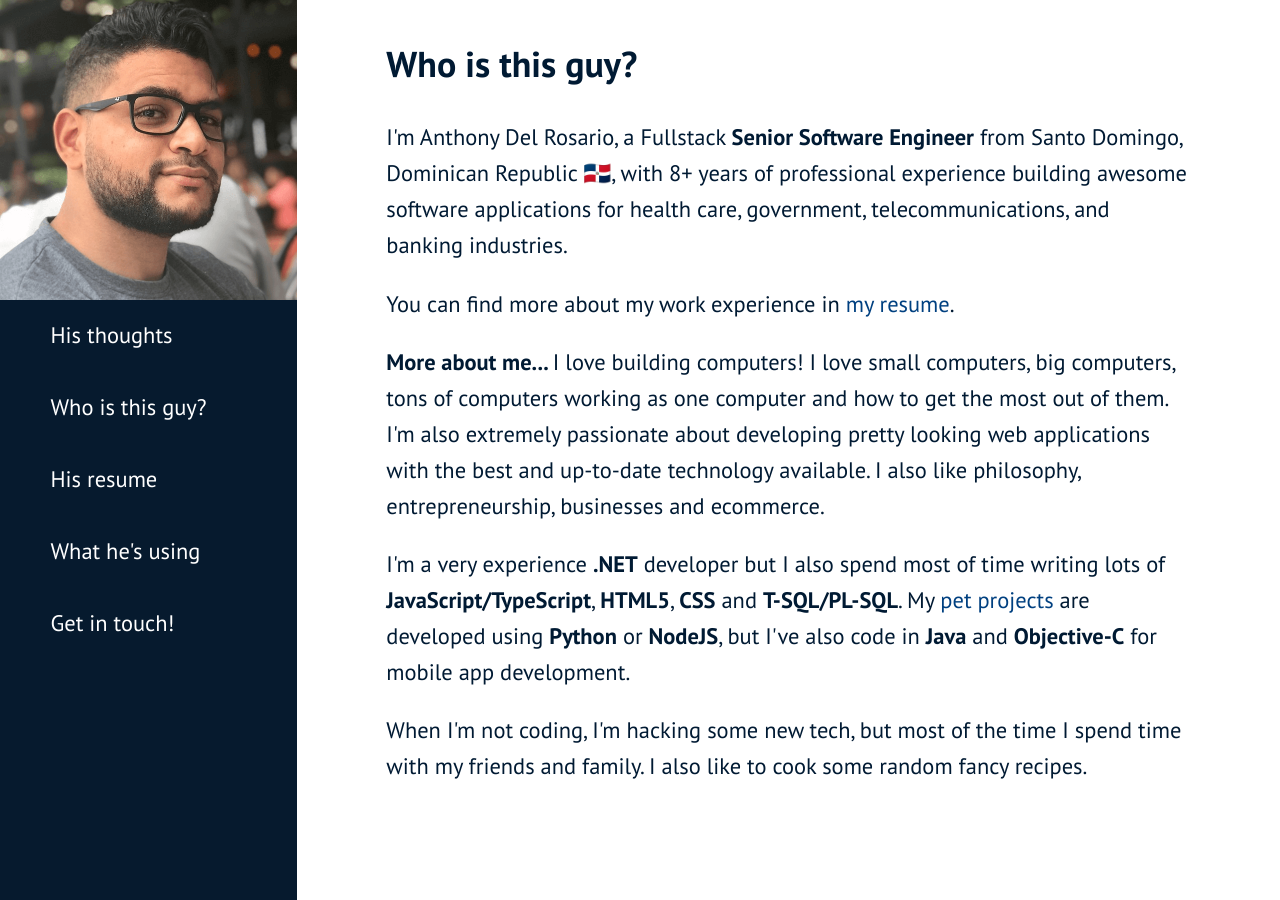
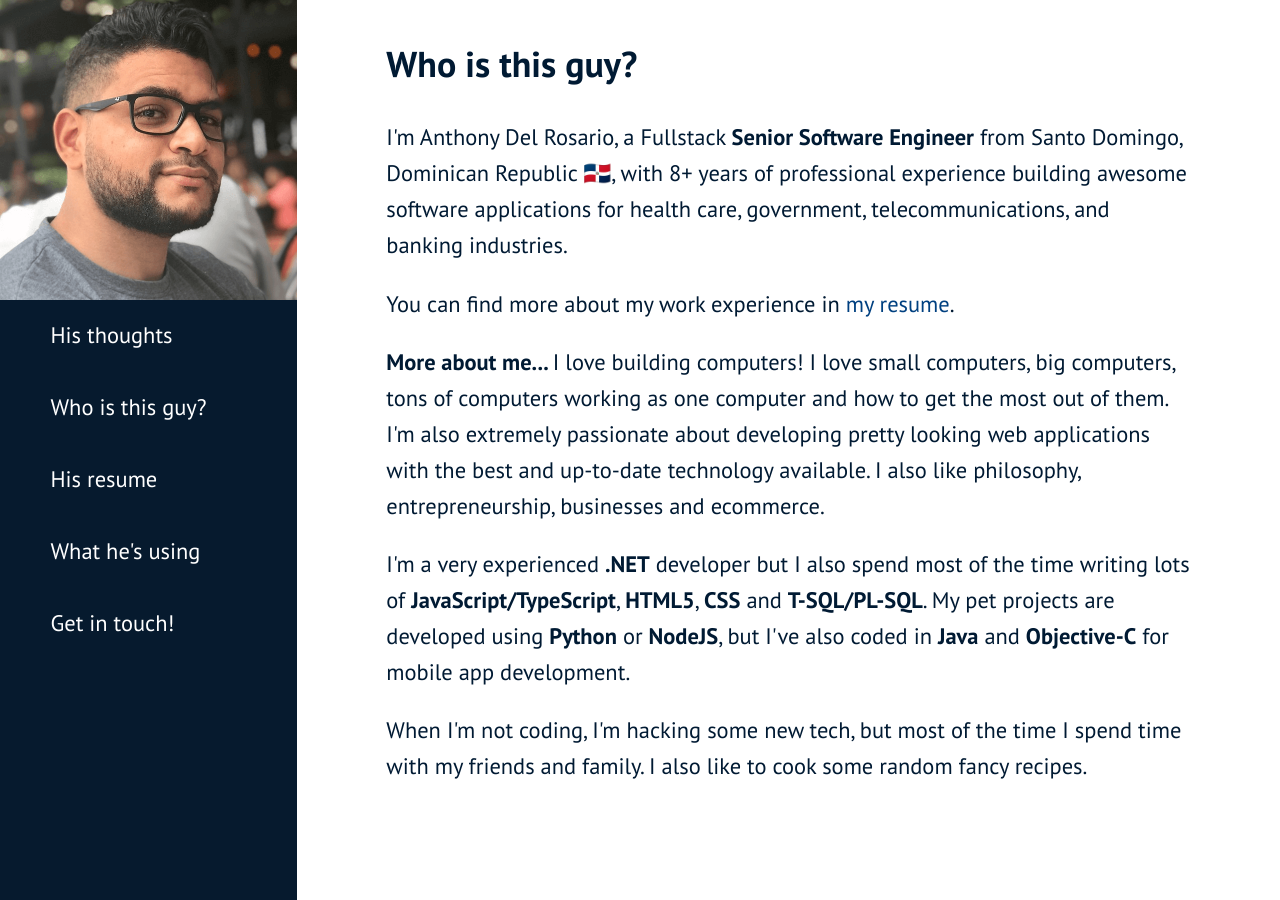
Before and after one commit to ADelRosarioH/adelrosarioh.github.io, a Jekyll site: the page built from about-him.html, in a window 1280 px wide. Built offline with Jekyll 4.4.1, drawn with Linux system fonts in a browser that asks for light colours; emoji names are drawn with the system emoji font.

Commit message:
fix typos and broken links

```diff
--- a/about-him.html
+++ b/about-him.html
@@ -18,12 +18,12 @@ title: 'Who is this guy?'
     I also like philosophy, entrepreneurship, businesses and ecommerce.
 </p>
 <p>
-    I'm a very experience <b>.NET</b> developer but I also spend most of time writing lots of
+    I'm a very experienced <b>.NET</b> developer but I also spend most of the time writing lots of
     <b>JavaScript/TypeScript</b>,
     <b>HTML5</b>,
     <b>CSS</b> and <b>T-SQL/PL-SQL</b>.
-    My <a href="/projects">pet projects</a> are developed using
-    <b>Python</b> or <b>NodeJS</b>, but I've also code in
+    My pet projects are developed using
+    <b>Python</b> or <b>NodeJS</b>, but I've also coded in
     <b>Java</b> and <b>Objective-C</b> for mobile app development.
 </p>
 <p>
--- a/contact-him.html
+++ b/contact-him.html
@@ -7,14 +7,13 @@ title: 'Get in touch!'
     Feel free to email me at <a href="mailto:adelrosarioh@gmail.com">adelrosarioh@gmail.com</a>
     I'll get back to you in less than 24 hours or so.
 </p>
-<small>yeah, I know... I don't have an email with my domain, pretty lame ah?.</small>
 <p>Things you would like to write me about:</p>
 <ul>
     <li>hiring me :+1:</li>
     <li>you want to design/develop a website/web app</li>
-    <li>how much "X" cost?</li>
+    <li>how much does "X" costs?</li>
     <li>some bug is bothering you?</li>
     <li>why I don't have email using my domain</li>
-    <li>anything...
+    <li>anything...</li>
 </ul>
 <p>I'm waiting :smile: ...don't be shy.</p>
--- a/index.html
+++ b/index.html
@@ -10,11 +10,10 @@ layout: default
     <content>
         <p>
             I build awesome applications for the web we all love.
-                        Here I share my thoughts on Software Development, Programming, Tools and more! take a look below.
+            Here I share my thoughts on software development, programming, tools and more! take a look below.
         </p>
         <p>You can also take a look at
             <a href="/resume">my resume</a>,
-            <a href="/projects">pet projects</a>,
             <a href="/uses">what tools I use</a>
             or
             <a href="/contact-him">get in touch!</a>.
```
